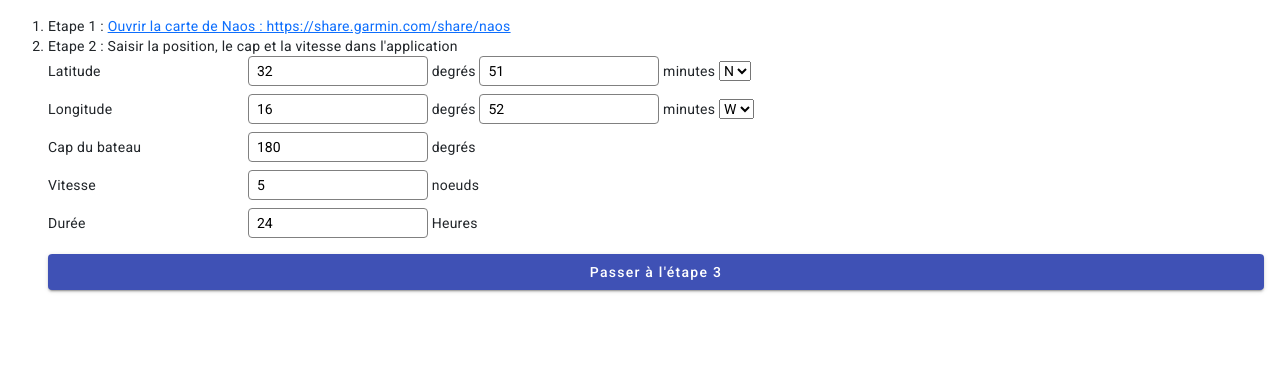
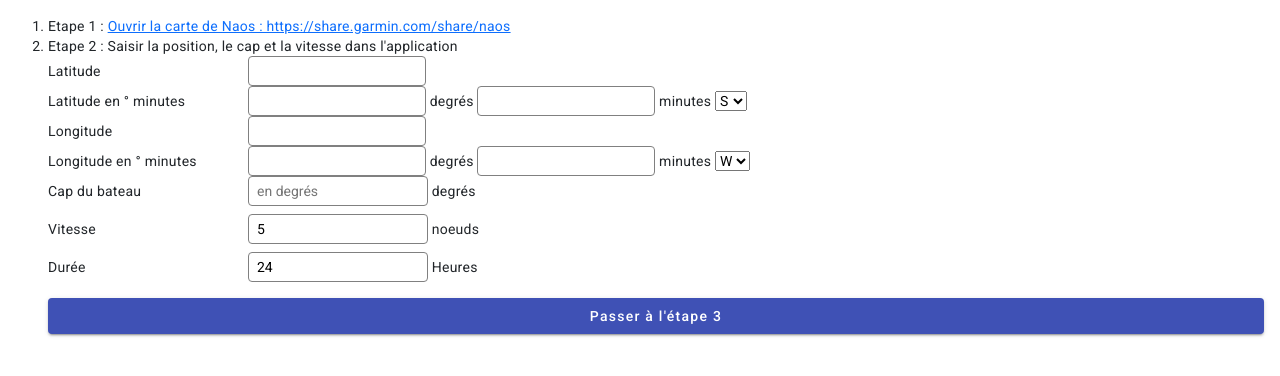
Before and after one commit to dnconcept/inreach-forecast, an Angular app: page / in a window 1280 px wide. Shown: the top 376 px of the page. Built offline with nearby package versions, Linux system fonts and the light colour scheme.

Commit message:
- feat: add geocode point input

```diff
--- a/angular.json
+++ b/angular.json
@@ -26,7 +26,7 @@
             ],
             "styles": [
               "@angular/material/prebuilt-themes/indigo-pink.css",
-              "src/styles.css"
+              "src/styles.scss"
             ],
             "scripts": [],
             "vendorChunk": true,
@@ -97,7 +97,7 @@
             ],
             "styles": [
               "@angular/material/prebuilt-themes/indigo-pink.css",
-              "src/styles.css"
+              "src/styles.scss"
             ],
             "scripts": []
           }
--- a/src/app/app.component.html
+++ b/src/app/app.component.html
@@ -2,29 +2,12 @@
   <li>
     Etape 1 : <a target="_blank" href="https://share.garmin.com/share/naos">Ouvrir la carte de Naos :
     https://share.garmin.com/share/naos</a>
-<!--    <button mat-raised-button color="primary" (click)="test()">Test récupération position</button>-->
+    <!--    <button mat-raised-button color="primary" (click)="test()">Test récupération position</button>-->
   </li>
   <li>
     Etape 2 : Saisir la position, le cap et la vitesse dans l'application
-
-    <div class="form-group">
-      <span class="lbl">Latitude</span>
-      <input type="number" [(ngModel)]="latDeg"> degrés
-      <input type="number" [(ngModel)]="latMin"> minutes
-      <select [(ngModel)]="latDir">
-        <option value="N">N</option>
-        <option value="S">S</option>
-      </select>
-    </div>
-    <div class="form-group">
-      <span class="lbl">Longitude</span>
-      <input type="number" [(ngModel)]="lonDeg"> degrés
-      <input type="number" [(ngModel)]="lonMin"> minutes
-      <select [(ngModel)]="lonDir">
-        <option value="W">W</option>
-        <option value="E">E</option>
-      </select>
-    </div>
+    <app-input-geoloc placeholder="Latitude" type="lat" [(ngModel)]="lat"></app-input-geoloc>
+    <app-input-geoloc placeholder="Longitude" type="lng" [(ngModel)]="lng"></app-input-geoloc>
     <div class="form-group">
       <span class="lbl">Cap du bateau</span>
       <input type="number" placeholder="en degrés"
@@ -48,7 +31,12 @@
     <li>
       Etape 3 : Saisir les données météos windy
       <div>
-        <a [href]="url1" target="_blank">Position actuelle : {{position | json}}</a>
+        <a href="https://www.windy.com/{{position.lat}}/{{position.lng}}"
+           target="_blank">Position actuelle : {{position | json}}</a>
+      </div>
+      <div>
+        <a href="https://www.windy.com/{{newPosition.lat}}/{{newPosition.lng}}"
+           target="_blank">Nouvelle position : {{newPosition | json}}</a>
       </div>
       <table class="table table-bordered">
         <thead>
@@ -92,11 +80,13 @@
       <textarea #customMsg [maxlength]="160 - message.length"
                 placeholder="Message personnalisé : ( {{ 160 - message.length }} ) max"
                 rows="3"></textarea>
-      <p><u>Exemple</u> : ESE5A6 F SS07A8 T+24  = Est-SudEst Force 5 à 6 Forcissant Sud Sud Ouest 7 à 8 dans 24 Heures</p>
+      <p><u>Exemple</u> : ESE5A6 F SS07A8 T+24 = Est-SudEst Force 5 à 6 Forcissant Sud Sud Ouest 7 à 8 dans 24 Heures
+      </p>
       <p>F = Forcissant</p>
       <p>M = Molissant</p>
       <div>
-        <button mat-raised-button color="primary" (click)="copyMessage(message, customMsg.value)">Copier le message</button>
+        <button mat-raised-button color="primary" (click)="copyMessage(message, customMsg.value)">Copier le message
+        </button>
       </div>
     </li>
   </ng-container>
--- a/src/app/app.component.scss
+++ b/src/app/app.component.scss
@@ -1,21 +1,6 @@
 :host {
   padding: 16px;
   display: block;
-}
-
-input, textarea {
-  border-radius: 4px;
-  border: 1px solid gray;
-  padding: 4px 8px;
-
-  &:focus {
-    outline: none;
-    border-color: black;
-  }
-}
-
-textarea {
-  width: 100%;
 }
 
 input {
@@ -40,11 +25,6 @@ button {
   margin: 16px 0;
 }
 
-.lbl {
-  display: inline-block;
-  min-width: 200px;
-}
-
 .lbl img {
   height: 18px;
 }
--- a/src/app/app.component.ts
+++ b/src/app/app.component.ts
@@ -1,13 +1,11 @@
 import { Component, OnInit } from '@angular/core';
-import { calculateNewPosition } from './utils';
 import { HttpClient, HttpHeaders } from '@angular/common/http';
 import { Clipboard } from '@angular/cdk/clipboard';
 import { MatSnackBar } from '@angular/material/snack-bar';
+import { calculateNewPosition, IPosition, round } from './utils';
 
-interface IResult {
+interface IResult extends IPosition {
   label: string;
-  lat: number;
-  lng: number;
   dir: string;
   wind_dir?: number;
   wind?: number;
@@ -25,19 +23,16 @@ export class AppComponent implements OnInit {
   cap = undefined;
   speed = 5;
   hoursNumber = 24;
-  latDeg: number;
-  latMin: number;
-  latDir = 'N';
-  lonDeg: number;
-  lonMin: number;
-  lonDir = 'W';
+  lat;
+  lng;
   url1;
-  position;
+  position: IPosition;
+  newPosition: IPosition;
   message: string;
 
   resultList: IResult[];
 
-  isDev = true;
+  isDev = false;
 
   constructor( private http: HttpClient,
                private flash: MatSnackBar,
@@ -46,10 +41,8 @@ export class AppComponent implements OnInit {
 
   ngOnInit(): void {
     if (this.isDev) {
-      this.latDeg = 32;
-      this.latMin = 51;
-      this.lonDeg = 16;
-      this.lonMin = 52;
+      this.lat = 32.85;
+      this.lng = -16.867;
       this.cap = 180;
     }
     // const fn = (window as any).windyInit;
@@ -59,22 +52,20 @@ export class AppComponent implements OnInit {
   calculate(): void {
     const n = ( x ) => x === undefined || x === null;
     const rules = [
-      { error: n(this.latDeg), msg: `Vous devez définir la latitude en degrés` },
-      { error: n(this.latMin), msg: `Vous devez définir la latitude en minutes` },
-      { error: n(this.lonDeg), msg: `Vous devez définir la longitude en degrés` },
-      { error: n(this.lonMin), msg: `Vous devez définir la longitude en minutes` },
+      { error: n(this.lat), msg: `Vous devez définir la latitude en degrés` },
+      { error: n(this.lng), msg: `Vous devez définir la longitude en degrés` },
       { error: !this.cap, msg: `Vous devez définir le cap` },
     ];
     const errs = rules.filter(x => x.error);
     if (errs.length) {
-      alert(errs.map(x => x.msg).join(' , '));
+      this.flash.open(errs.map(x => x.msg).join(' , '), 'warn');
       return;
     }
-    const lat = (this.latDir === 'S' ? -1 : 1) * this.getPoint(this.latDeg, this.latMin);
-    const lng = (this.lonDir === 'W' ? -1 : 1) * this.getPoint(this.lonDeg, this.lonMin);
+    const lat = (this.lat);
+    const lng = (this.lng);
     this.position = { lat, lng };
     this.url1 = `https://www.windy.com/${lat}/${lng}`;
-    const pos = calculateNewPosition(lat, lng,
+    const pos = this.newPosition = calculateNewPosition(lat, lng,
       this.speed, this.cap, this.hoursNumber * 60 * 60);
     this.resultList = [
       ...this.getFourPoints('T0', lat, lng),
@@ -94,12 +85,16 @@ export class AppComponent implements OnInit {
                                            dir,
                                            wind_dir,
                                            wind, wave
-                                         } ) => `${dir}${wind}k${wind_dir || '290'}d${wave}`).join('');
+                                         } ) => `${dir}${wind || ''}k${wind_dir || ''}d${wave || ''}`).join('');
   }
 
   copyMessage( msg1, msg2 ): void {
-    this.clipboard.copy(msg1 + msg2);
+    const finalMsg = msg1 + msg2;
+    this.clipboard.copy(finalMsg);
     this.flash.open(`Le message a été copié !`, 'info');
+    if (finalMsg.length > 160) {
+      this.flash.open(`Attention le message fait plus de 160 caractères !`, 'warn');
+    }
   }
 
   getFourPoints( a, lat, lng ): { label, dir, lat, lng }[] {
@@ -109,10 +104,6 @@ export class AppComponent implements OnInit {
       { label: `Point Est ${a}`, dir: 'E', lat, lng: lng + 0.5 },
       { label: `Point Ouest ${a}`, dir: 'W', lat, lng: lng - 0.5 },
     ];
-  }
-
-  private getPoint( deg: number, minutes: number ): number {
-    return Math.round((deg + minutes / 60) * 1000) / 1000;
   }
 
   async test(): Promise<void> {
--- a/src/app/app.module.ts
+++ b/src/app/app.module.ts
@@ -11,12 +11,14 @@ import { MatSnackBarModule } from '@angular/material/snack-bar';
 import { MatButtonModule } from '@angular/material/button';
 import { BrowserAnimationsModule } from '@angular/platform-browser/animations';
 import { MatInputModule } from '@angular/material/input';
+import { InputGeolocComponent } from './input-geoloc/input-geoloc.component';
 
 @NgModule({
   declarations: [
     AppComponent,
     SafePipe,
-    WindyMapPluginComponent
+    WindyMapPluginComponent,
+    InputGeolocComponent
   ],
   imports: [
     BrowserModule,
--- /dev/null
+++ b/src/app/input-geoloc/input-geoloc.component.html
@@ -0,0 +1,13 @@
+<div>
+  <span class="lbl">{{placeholder}}</span>
+  <input type="number" [ngModel]="value"
+         (ngModelChange)="setValue($event)">
+</div>
+<div class="form-group" *ngIf="asCoord">
+  <span class="lbl">{{placeholder}} en ° minutes</span>
+  <input type="number" [ngModel]="deg" (ngModelChange)="setFromDegrees($event)"> degrés
+  <input type="number" [ngModel]="min" (ngModelChange)="setFromMinutes($event)"> minutes
+  <select [ngModel]="dir">
+    <option *ngFor="let d of directions; let i = index" [value]="i">{{d}}</option>
+  </select>
+</div>
--- /dev/null
+++ b/src/app/input-geoloc/input-geoloc.component.ts
@@ -0,0 +1,58 @@
+import { Component, forwardRef, Input, OnInit } from '@angular/core';
+import { NG_VALUE_ACCESSOR } from '@angular/forms';
+import { AppInputBase } from '../app-input-base.directive';
+import { round } from '../utils';
+
+@Component({
+  selector: 'app-input-geoloc',
+  templateUrl: './input-geoloc.component.html',
+  styleUrls: [ './input-geoloc.component.css' ],
+  providers: [
+    { provide: NG_VALUE_ACCESSOR, useExisting: forwardRef(() => InputGeolocComponent), multi: true },
+  ]
+})
+export class InputGeolocComponent extends AppInputBase implements OnInit {
+  @Input() placeholder;
+  @Input() type: 'lat' | 'lng';
+  asCoord = true;
+  deg;
+  min;
+  dir: 0 | 1;
+  directions;
+
+  ngOnInit(): void {
+    this.directions = this.type === 'lat' ? [ 'N', 'S' ] : [ 'E', 'W' ];
+  }
+
+  protected onWriteValue( value: number ): void {
+    if (this.type === 'lat') {
+      this.dir = value > 0 ? 0 : 1;
+    } else {
+      this.dir = value > 0 ? 0 : 1;
+    }
+    const ints = Math.trunc(value);
+    this.deg = Math.abs(ints);
+    const decimals = 2; // countDecimal(value);
+    // console.info('[InputGeolocComponent] onWriteValue decimals', decimals, value);
+    this.min = Math.abs(round((value - ints) * 0.60, decimals) * Math.pow(10, decimals));
+  }
+
+  setValue( v ): void {
+    this.value = v;
+  }
+
+  setFromDegrees( deg ): void {
+    const oldValue = this.innerValue;
+    this.deg = deg;
+    const value = this.innerValue = (this.dir === 0 ? 1 : -1) * round(deg + this.min / 60);
+    this.emitChange(oldValue, value);
+  }
+
+  setFromMinutes( minutes ): void {
+    const oldValue = this.innerValue;
+    this.min = minutes;
+    const value = this.innerValue = (this.dir === 0 ? 1 : -1) * round(this.deg + minutes / 60);
+    this.emitChange(oldValue, value);
+  }
+
+}
--- a/src/styles.css
+++ /dev/null
@@ -1,8 +0,0 @@
-html, body {
-  height: 100%;
-}
-
-body {
-  margin: 0;
-  font-family: Roboto, "Helvetica Neue", sans-serif;
-}
--- /dev/null
+++ b/src/styles.scss
@@ -0,0 +1,28 @@
+html, body {
+  height: 100%;
+}
+
+body {
+  margin: 0;
+  font-family: Roboto, "Helvetica Neue", sans-serif;
+}
+
+input, textarea {
+  border-radius: 4px;
+  border: 1px solid gray;
+  padding: 4px 8px;
+
+  &:focus {
+    outline: none;
+    border-color: black;
+  }
+}
+
+textarea {
+  width: 100%;
+}
+
+.lbl {
+  display: inline-block;
+  min-width: 200px;
+}
```
Also changed, not shown: src/app/app-input-base.directive.ts (added, +69 -0 lines), src/app/utils.ts (+23 -2 lines), src/app/input-geoloc/input-geoloc.component.css (added).
